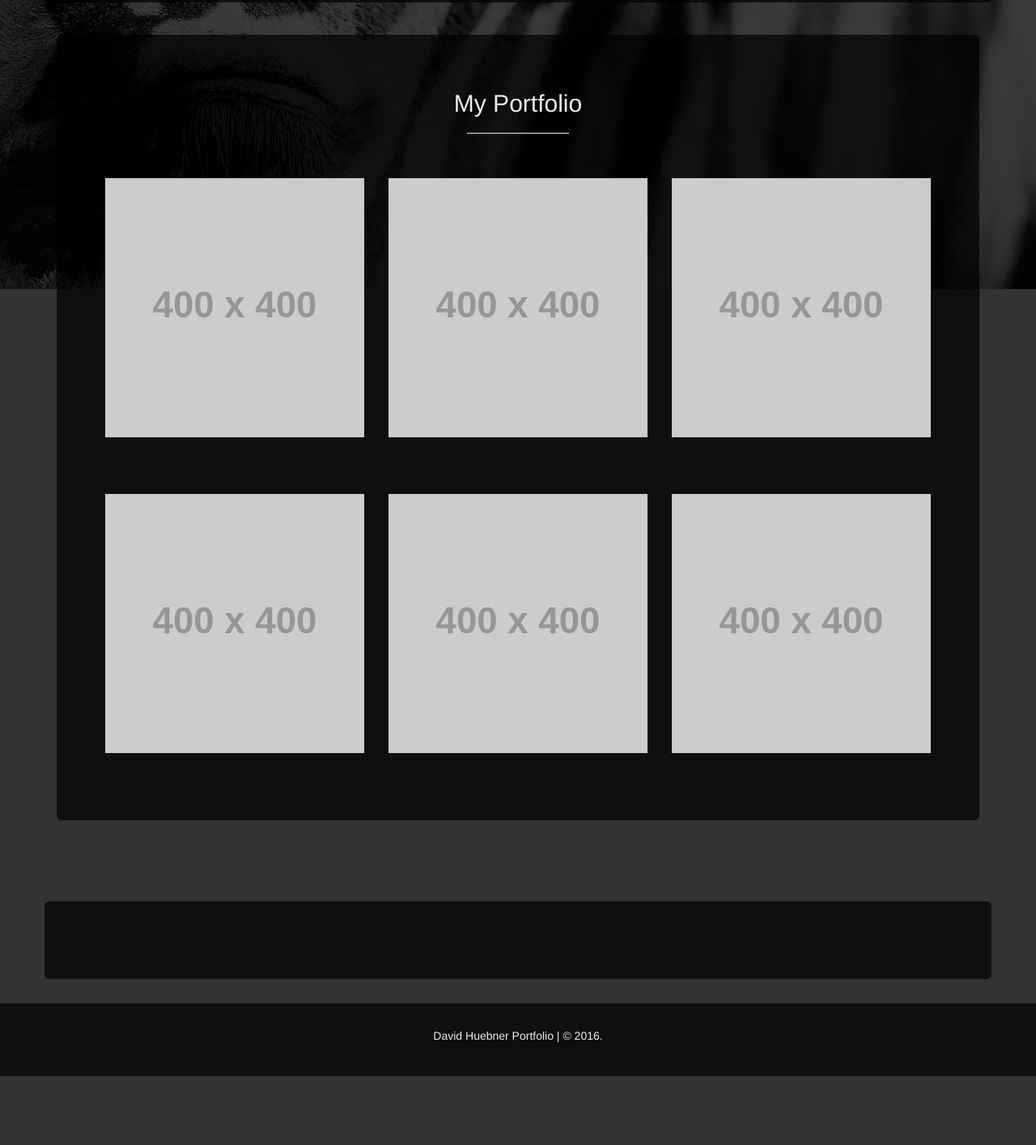
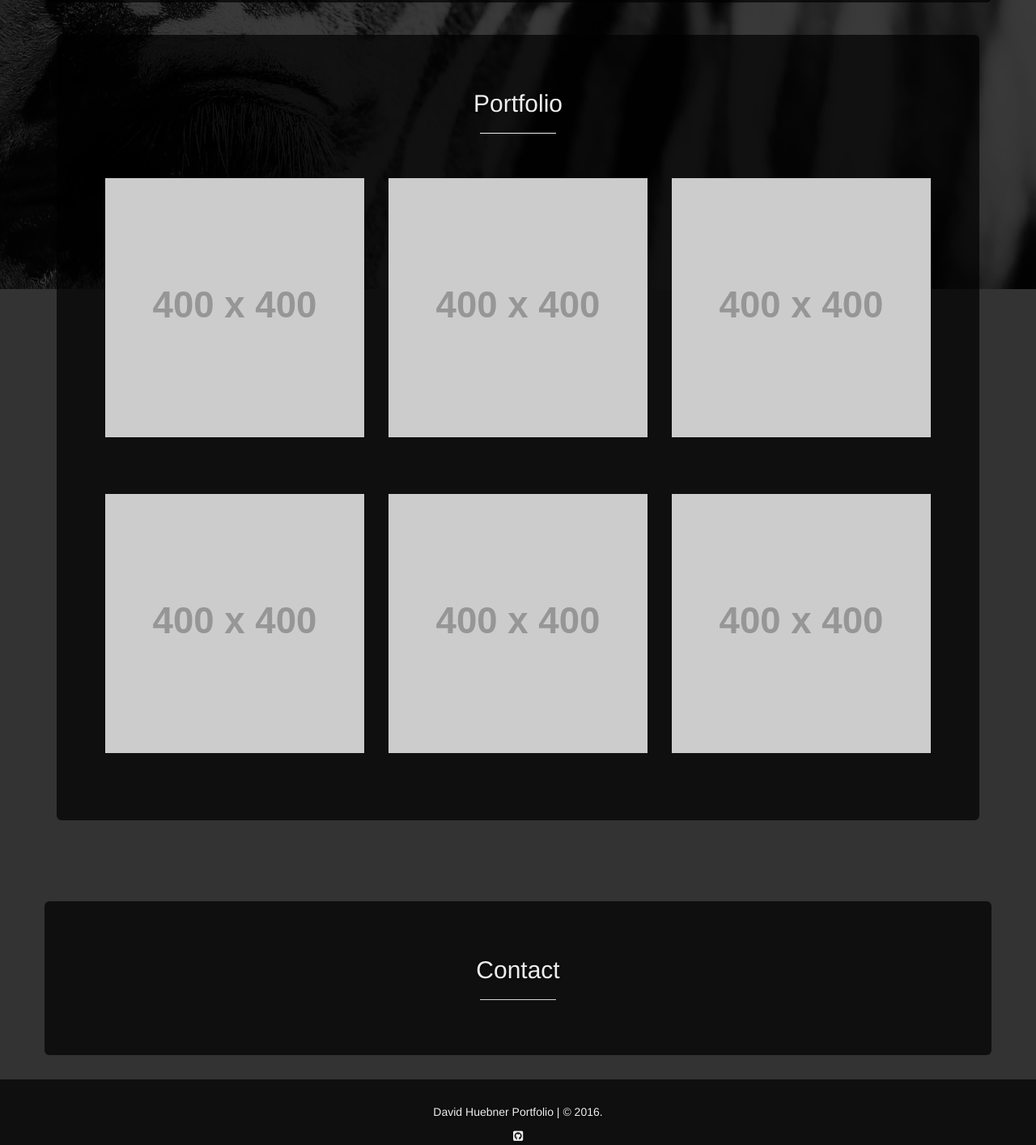
Before and after one commit to dmhuebner/David_Huebner_Portfolio1, a plain HTML site: page index.html in a window 1280 px wide. Shown: the part 443-1857 px from the top of the page at 81% size. Before the commit the page ends 1772 px from the top, so only its background shows below. Drawn offline with nearby package versions, Linux system fonts and the light colour scheme; placeholder pictures from the web are drawn by us.

Commit message:
Added 'Awesome Font' and started adding social icons in footer

```diff
--- a/css/mainstyles.css
+++ b/css/mainstyles.css
@@ -61,7 +61,7 @@ SPACING
 }
 
 hr {
-	max-width: 12%;
+	max-width: 9%;
 }
 
 .projectTile {
--- a/index.html
+++ b/index.html
@@ -9,7 +9,10 @@
     <!-- Latest Bootstrap CSS -->
     <link rel="stylesheet" href="https://maxcdn.bootstrapcdn.com/bootstrap/3.3.7/css/bootstrap.min.css" integrity="sha384-BVYiiSIFeK1dGmJRAkycuHAHRg32OmUcww7on3RYdg4Va+PmSTsz/K68vbdEjh4u" crossorigin="anonymous">
 
-    <!-- Custom styles for this template -->
+    <!-- Font Awesome -->
+    <script src="https://use.fontawesome.com/15523af033.js"></script>
+
+    <!-- Styles for cover -->
     <link href="css/cover.css" rel="stylesheet">
 
     <!-- Main Custom Styles -->
@@ -54,7 +57,7 @@
 
       <div class="jumbotron" id="portfolio">
         <div class="row">
-          <h2>My Portfolio</h2>
+          <h2>Portfolio</h2>
           <hr>
           <div class="col-xs-12 col-sm-6 col-md-4" id="project1">
             <img src="http://placehold.it/400x400" alt="Description of Project 1" class="img-responsive projectTile">
@@ -77,8 +80,9 @@
         </div><!-- Row End -->
       </div><!-- Portfolio Jumbotron End -->
 
-      <div class="row jumbotron" id="Contact">
-
+      <div class="row jumbotron" id="contact">
+        <h2>Contact</h2>
+          <hr>
       </div>
 
     </div><!-- Main Content End -->
@@ -88,6 +92,7 @@
         <div class="mastfoot col-xs-12">
           <div class="inner col-xs-12">
             <p>David Huebner Portfolio | &copy; 2016.</p>
+            <span><i class="fa fa-github-square fa-3" aria-hidden="true"></i></span>
           </div>
         </div>
       </div><!-- Row End -->
```
